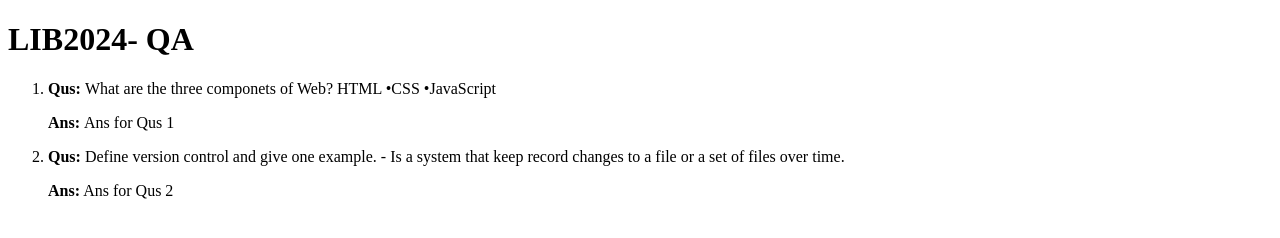
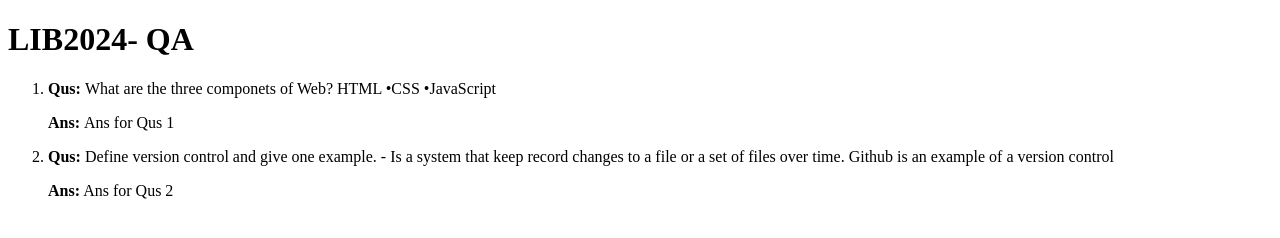
Before and after one commit to hous0115/hous0115.github.io, a plain HTML site: page lib2024/qa/index (1).html in a window 1280 px wide. Drawn offline with Linux system fonts and the light colour scheme.

Commit message:
Update index (1).html

```diff
--- a/lib2024/qa/index (1).html
+++ b/lib2024/qa/index (1).html
@@ -24,7 +24,7 @@
 			<p>
 				<strong>Qus:</strong>
 				Define version control and give one example.
-				 - Is a system that keep record changes to a file or a set of files over time.
+				 - Is a system that keep record changes to a file or a set of files over time. Github is an example of a version control
 			</p>
 			<p>
 				<strong>Ans:</strong>
```
